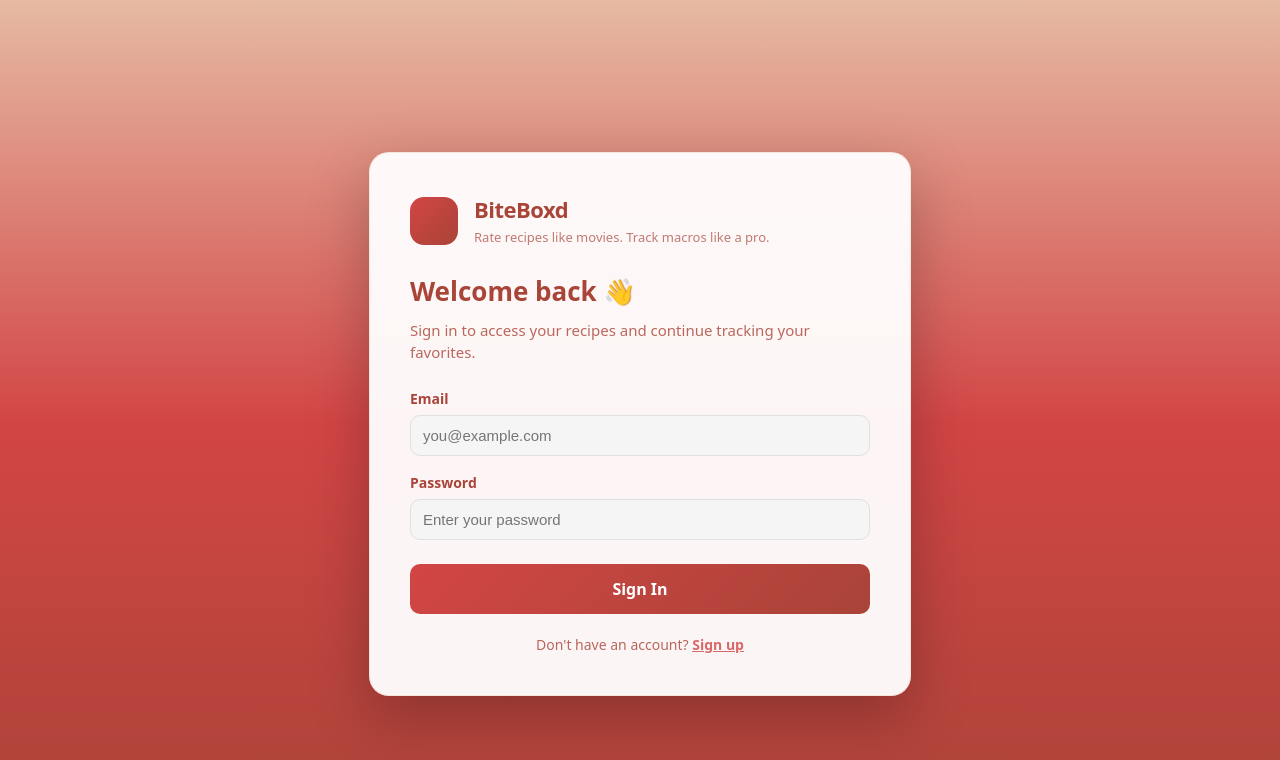
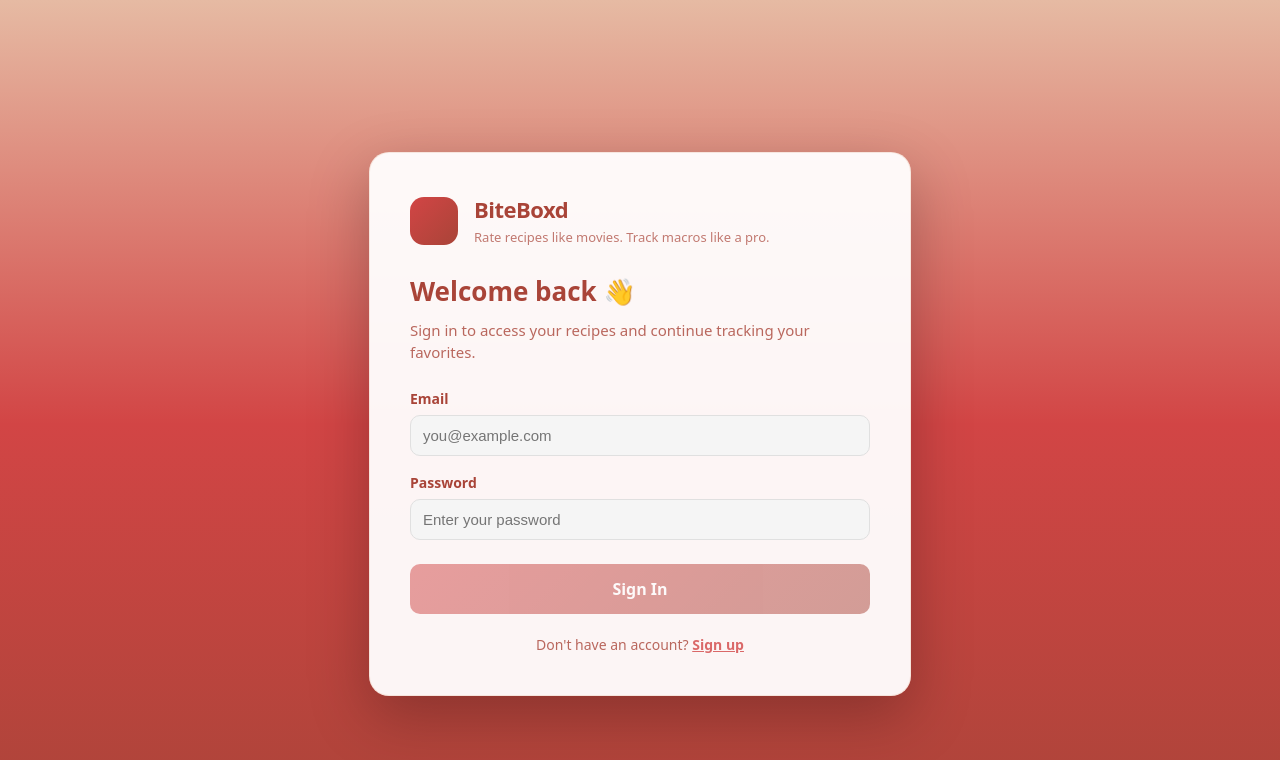
Before and after one commit to Corianne1172/biteboxd, a React app in the folder frontend/: page /login in a window 1280 px wide. Shown: the top 760 px of the page. Built offline with nearby package versions, Linux system fonts and the light colour scheme; the HTML template or start-up script is replaced by a standard one.

Commit message:
Add email validation and form validation logic to Login and Register components

```diff
--- a/frontend/src/pages/Login.jsx
+++ b/frontend/src/pages/Login.jsx
@@ -19,9 +19,26 @@ export default function Login() {
     return () => window.removeEventListener("resize", handleResize);
   }, []);
 
+  // Email validation: must contain @ and a dot after @
+  const isValidEmail = (email) => {
+    const atIndex = email.indexOf("@");
+    if (atIndex === -1) return false;
+    const afterAt = email.slice(atIndex + 1);
+    return afterAt.includes(".");
+  };
+
+  // Form is valid if email is valid and password is filled
+  const isFormValid = email.trim() && password.trim() && isValidEmail(email);
+
   const onSubmit = async (e) => {
     e.preventDefault();
     setErr("");
+
+    if (!isFormValid) {
+      setErr("Please enter a valid email and password.");
+      return;
+    }
+
     try {
       await login(email, password);
       nav("/recipes");
@@ -94,7 +111,16 @@ export default function Login() {
               />
             </FormField>
 
-            <FocusButton type="submit" variant="primary" style={styles.submitButton}>
+            <FocusButton
+              type="submit"
+              variant="primary"
+              disabled={!isFormValid}
+              style={{
+                ...styles.submitButton,
+                opacity: isFormValid ? 1 : 0.5,
+                cursor: isFormValid ? "pointer" : "not-allowed",
+              }}
+            >
               Sign In
             </FocusButton>
           </form>
--- a/frontend/src/pages/Register.jsx
+++ b/frontend/src/pages/Register.jsx
@@ -22,6 +22,14 @@ export default function Register() {
     return () => window.removeEventListener("resize", handleResize);
   }, []);
 
+  // Email validation: must contain @ and a dot after @
+  const isValidEmail = (email) => {
+    const atIndex = email.indexOf("@");
+    if (atIndex === -1) return false;
+    const afterAt = email.slice(atIndex + 1);
+    return afterAt.includes(".");
+  };
+
   const rules = useMemo(() => {
     return {
       length: password.length >= 8,
@@ -32,9 +40,22 @@ export default function Register() {
 
   const passwordOk = rules.length && rules.letter && rules.number;
 
+  // Form is valid if all fields are filled, email is valid, and password passes rules
+  const isFormValid = username.trim() && email.trim() && isValidEmail(email) && passwordOk;
+
   const onSubmit = async (e) => {
     e.preventDefault();
     setErr("");
+
+    if (!username.trim() || !email.trim()) {
+      setErr("Please fill in all fields.");
+      return;
+    }
+
+    if (!isValidEmail(email)) {
+      setErr("Please enter a valid email address.");
+      return;
+    }
 
     if (!passwordOk) {
       setErr("Password must be at least 8 characters and include a letter + a number.");
@@ -129,11 +150,11 @@ export default function Register() {
             <FocusButton
               type="submit"
               variant="primary"
-              disabled={!passwordOk}
+              disabled={!isFormValid}
               style={{
                 ...styles.submitButton,
-                opacity: passwordOk ? 1 : 0.5,
-                cursor: passwordOk ? "pointer" : "not-allowed",
+                opacity: isFormValid ? 1 : 0.5,
+                cursor: isFormValid ? "pointer" : "not-allowed",
               }}
             >
               Create account
```
